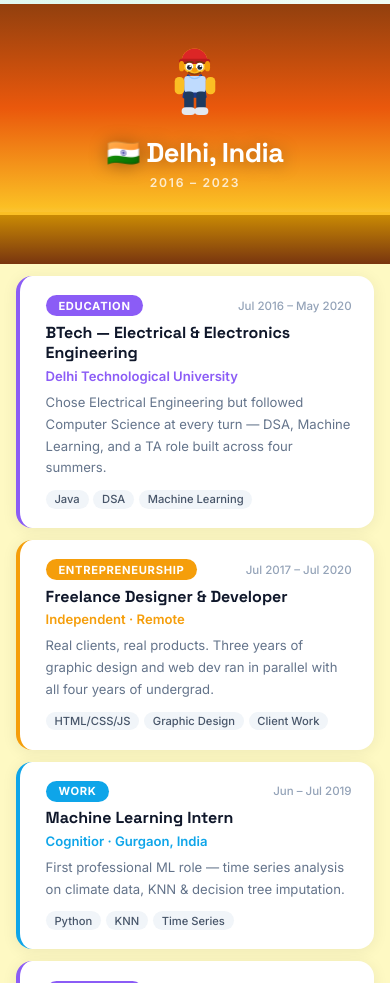
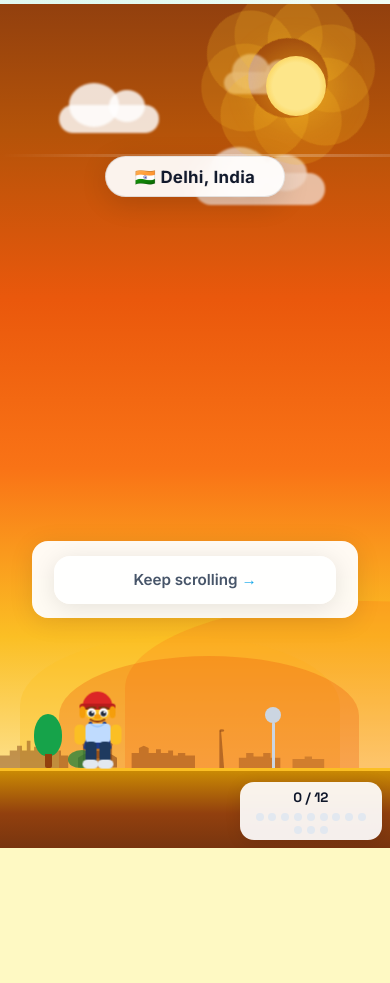
Before and after one commit to dhruv-dj/portfolio_journey, a plain HTML site: page index.html in a window 390 px wide. Shown: the part 840-1823 px from the top of the page. Drawn offline with Linux system fonts and the light colour scheme.

Commit message:
Run full walk animation on mobile — fix info card and HUD layout for small screens

```diff
--- a/index.html
+++ b/index.html
@@ -55,71 +55,32 @@ body{font-family:'Inter',sans-serif;color:#1e293b;overflow-x:hidden;background:#
   margin-top:2.5rem;display:flex;flex-direction:column;align-items:center;
   gap:.5rem;color:#64748b;font-size:.95rem;font-weight:500;position:relative;
 }
-.hero-cta-mobile{display:none}
 .bounce-arrow{animation:bounceDown 1.4s ease-in-out infinite;font-size:1.5rem}
 @keyframes bounceDown{0%,100%{transform:translateY(0)}50%{transform:translateY(10px)}}
 
-/* ── MOBILE JOURNEY ── */
+/* ── MOBILE ── */
 #mobile-fallback{display:none}
 @media(max-width:767px){
-  #game-wrapper{display:none}
-  #mobile-fallback{display:block;background:#fef9c3}
-  .hero-cta-desktop{display:none}
-  .hero-cta-mobile{display:inline}
-
-  /* Chapter banners */
-  .mob-chapter{
-    position:relative;min-height:260px;
-    display:flex;flex-direction:column;justify-content:flex-end;overflow:hidden;
+  /* Info card: full-width centered, ignore JS-set left */
+  #info-card{
+    width:calc(100vw - 2rem)!important;
+    left:1rem!important;
+    transform:none!important;
+    bottom:108px!important;
   }
-  .mob-ch-inner{
-    flex:1;display:flex;flex-direction:column;
-    align-items:center;justify-content:center;
-    padding:2rem 1rem .8rem;position:relative;z-index:2;
+  /* Intro prompt: centered, allow wrapping */
+  #intro-prompt{
+    left:50%!important;
+    transform:translateX(-50%)!important;
+    white-space:normal!important;
+    text-align:center;
+    width:calc(100vw - 4rem);
+    bottom:230px!important;
   }
-  .mob-ch-city{
-    font-family:'Space Grotesk',sans-serif;font-size:1.7rem;font-weight:800;
-    color:#fff;text-shadow:0 2px 18px rgba(0,0,0,.35);
-    margin-top:.5rem;letter-spacing:-.5px;text-align:center;
-  }
-  .mob-ch-sub{
-    font-size:.76rem;font-weight:600;color:rgba(255,255,255,.78);
-    letter-spacing:.14em;text-transform:uppercase;margin-top:.35rem;
-  }
-  .mob-ch-ground{height:52px;width:100%;z-index:2;flex-shrink:0}
-
-  /* Cards */
-  .mob-card{
-    background:#fff;border-radius:16px;
-    padding:1.2rem 1.4rem 1.2rem 1.6rem;
-    margin:.75rem 1rem;
-    box-shadow:0 2px 16px rgba(0,0,0,.07);
-    border-left:4px solid var(--c);
-    opacity:0;transform:translateY(18px);
-    transition:opacity .45s ease,transform .45s ease;
-  }
-  .mob-card.visible{opacity:1;transform:none}
-  .mob-card-header{
-    display:flex;align-items:center;justify-content:space-between;
-    margin-bottom:.4rem;flex-wrap:wrap;gap:.3rem;
-  }
-  .mob-badge{
-    display:inline-block;padding:.22rem .8rem;border-radius:999px;
-    background:var(--c);color:#fff;font-size:.7rem;font-weight:700;
-    letter-spacing:.06em;text-transform:uppercase;
-  }
-  .mob-card-date{font-size:.72rem;color:#94a3b8;font-weight:500}
-  .mob-card-title{
-    font-family:'Space Grotesk',sans-serif;font-size:1rem;font-weight:700;
-    color:#0f172a;line-height:1.3;margin-bottom:.25rem;
-  }
-  .mob-card-org{font-size:.82rem;font-weight:600;color:var(--c);margin-bottom:.5rem}
-  .mob-card-desc{font-size:.82rem;color:#64748b;line-height:1.65;margin-bottom:.7rem}
-  .mob-card-tags{display:flex;flex-wrap:wrap;gap:.3rem}
-  .mob-card-tag{
-    padding:.15rem .55rem;background:#f1f5f9;border-radius:999px;
-    font-size:.7rem;color:#475569;font-weight:500;
-  }
+  /* HUD: tighter on small screens */
+  #progress-hud{bottom:8px!important;right:8px!important;padding:.4rem .7rem!important}
+  .hud-count{font-size:.75rem}
+  .hud-dots{max-width:100px}
 }
 
 /* ── GAME WRAPPER & STICKY ── */
@@ -462,8 +423,7 @@ body{font-family:'Inter',sans-serif;color:#1e293b;overflow-x:hidden;background:#
   </div>
   <div class="hero-location-note">🇮🇳 Delhi → ✈️ Los Angeles → 🤠 Dallas</div>
   <div class="hero-cta">
-    <span class="hero-cta-desktop">Scroll to walk the journey</span>
-    <span class="hero-cta-mobile">Scroll to explore the journey</span>
+    <span>Scroll to walk the journey</span>
     <span class="bounce-arrow">↓</span>
   </div>
 </section>
@@ -997,80 +957,6 @@ const hudCount      = document.getElementById('hud-count');
 const hudDots       = document.getElementById('hud-dots');
 const locLabel      = document.getElementById('loc-label');
 
-/* ── Mobile journey ── */
-if(window.innerWidth < 768){
-  const mob = document.getElementById('mobile-fallback');
-
-  const chapters = [
-    {label:'🇮🇳  Delhi, India',  sub:'2016 – 2023',
-     sky:'linear-gradient(to bottom,#92400e,#ea580c 40%,#fbbf24 78%,#fef3c7)',
-     gnd:'linear-gradient(to bottom,#ca8a04,#78350f)',gndTop:'#fbbf24',
-     charId:'cv-young-idle', range:[0,7]},
-    {label:'✈️  Los Angeles, CA', sub:'2023 – 2024',
-     sky:'linear-gradient(to bottom,#1e3a8a,#3b82f6 52%,#eff6ff)',
-     gnd:'linear-gradient(to bottom,#4ade80,#166534)',gndTop:'#86efac',
-     charId:'cv-usa-idle', range:[7,11]},
-    {label:'🤠  Dallas, Texas',   sub:'2025 – Now',
-     sky:'linear-gradient(to bottom,#0c4a6e,#0ea5e9 52%,#fefce8)',
-     gnd:'linear-gradient(to bottom,#84cc16,#365314)',gndTop:'#bef264',
-     charId:'cv-usa-idle', range:[11,12]},
-  ];
-
-  let cardDelay = 0;
-  chapters.forEach(ch=>{
-    // Clone character SVG from the (hidden) desktop DOM
-    const charEl = document.getElementById(ch.charId);
-    let charHTML = '';
-    if(charEl){
-      const svg = charEl.querySelector('svg').cloneNode(true);
-      svg.setAttribute('width','48'); svg.setAttribute('height','82');
-      charHTML = svg.outerHTML;
-    }
-
-    // Chapter banner
-    const banner = document.createElement('div');
-    banner.className = 'mob-chapter';
-    banner.style.background = ch.sky;
-    banner.innerHTML = `
-      <div class="mob-ch-inner">
-        ${charHTML}
-        <div class="mob-ch-city">${ch.label}</div>
-        <div class="mob-ch-sub">${ch.sub}</div>
-      </div>
-      <div class="mob-ch-ground" style="background:${ch.gnd};border-top:3px solid ${ch.gndTop}"></div>`;
-    mob.appendChild(banner);
-
-    // Milestone cards
-    milestones.slice(ch.range[0], ch.range[1]).forEach(m=>{
-      const card = document.createElement('div');
-      card.className = 'mob-card';
-      card.style.setProperty('--c', CAT_COLORS[m.cat]);
-      card.style.transitionDelay = (cardDelay * 60) + 'ms';
-      card.innerHTML = `
-        <div class="mob-card-header">
-          <span class="mob-badge">${CAT_LABELS[m.cat]}</span>
-          <span class="mob-card-date">${m.date}</span>
-        </div>
-        <div class="mob-card-title">${m.title}${m.current?'<span class="now-badge"><span class="now-dot"></span>NOW</span>':''}</div>
-        <div class="mob-card-org">${m.org}</div>
-        <div class="mob-card-desc">${m.desc}</div>
-        <div class="mob-card-tags">${m.tags.map(t=>`<span class="mob-card-tag">${t}</span>`).join('')}</div>`;
-      mob.appendChild(card);
-      cardDelay++;
-    });
-  });
-
-  // Scroll-triggered fade-in
-  const io = new IntersectionObserver(entries=>{
-    entries.forEach(e=>{
-      if(e.isIntersecting){e.target.classList.add('visible');io.unobserve(e.target);}
-    });
-  },{threshold:0.12});
-  mob.querySelectorAll('.mob-card').forEach(c=>io.observe(c));
-
-  return;
-}
-
 /* ── HUD dots ── */
 milestones.forEach((_,i)=>{
   const d=document.createElement('div');
```
